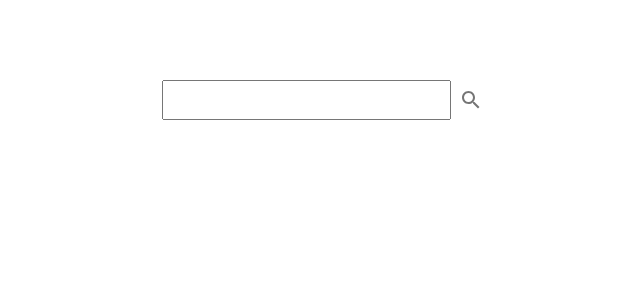
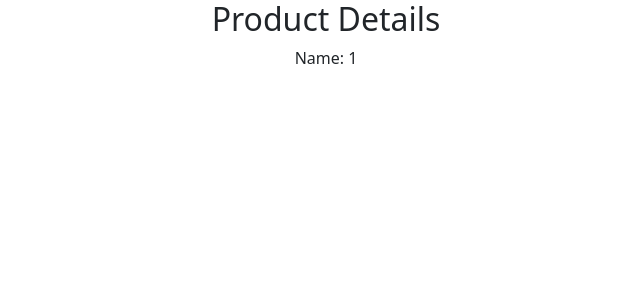
Before and after one commit to kelseyxd/IR-Search-Engine-Frontend, a React (Create React App) app: page /product/1 in a window 1280 px wide. Shown: the top 300 px of the page, without its empty margins (314-954 px from the left). Built offline with nearby package versions, Linux system fonts and the light colour scheme.

Commit message:
1. Changed the display of products on the main page. 2. After clicking on a product, user will be redirected to another page which contains the reviews

```diff
--- a/package.json
+++ b/package.json
@@ -14,6 +14,7 @@
     "bootstrap": "^5.3.3",
     "react": "^18.2.0",
     "react-dom": "^18.2.0",
+    "react-router-dom": "^6.22.3",
     "react-scripts": "5.0.1",
     "web-vitals": "^2.1.4"
   },
--- a/src/App.js
+++ b/src/App.js
@@ -1,12 +1,22 @@
+import React from 'react';
 import './App.css';
-import 'bootstrap/dist/css/bootstrap.min.css'
-import ListProducts from './components/ListProducts'
+import 'bootstrap/dist/css/bootstrap.min.css';
+import { BrowserRouter as Router, Routes, Route } from 'react-router-dom';
+import ListProducts from './components/ListProducts';
+import ProductDetails from './components/ProductDetails';
 
 function App() {
   return (
-    <div className="App">
-      <ListProducts/>
-    </div>
+    <Router>
+      <div className="App">
+        <Routes>
+          <Route path="/" element={<ListProducts />} />
+          <Route path="/product/:productName" element={<ProductDetails />} /> {/* ':productName:' This part is dynamic. Whatever value is in this segment of the URL after ':' will be passed to the ProductDetails component as a prop named productName.  */}
+
+
+        </Routes>
+      </div>
+    </Router>
   );
 }
 
--- a/src/components/ListProducts.jsx
+++ b/src/components/ListProducts.jsx
@@ -3,6 +3,7 @@ import 'bootstrap/dist/css/bootstrap.min.css'
 import ProductService from '../services/ProductService';
 import IconButton from '@mui/material/IconButton';
 import SearchIcon from '@mui/icons-material/Search';
+import { Link } from 'react-router-dom'; // Import Link
 
 class ListProducts extends Component {
 
@@ -49,19 +50,23 @@ class ListProducts extends Component {
                     </IconButton>
                 </div>
                 {this.state.showNoResultsMessage && <p>There are no documents matching your search</p>}
-                {   // js code
+                {
                     this.state.products.map(product => (
-                        <div className="col-sm-4" key={product.id}>
-                            <div className="card mb-3">
-                                <img className="card-img-top" src="..." alt="image" />
-                                <div className="card-body">
-                                    <h5 className="card-title">{product.name}</h5>
-                                    <p className="card-text">Review: {product.description}</p>
-                                    <p className="card-text">Price: ${product.price}</p>
-                                    <a href="#" className="btn btn-primary">More Info</a>
+                        <Link to={`/product/${product.name}`} style={{ textDecoration: 'none', color: 'inherit' }} key={product.name}>
+                            <div key={product.id} className="row mb-3">
+                                <div className="col-3">
+                                    <img className="img-fluid" src="https://i.dell.com/is/image/DellContent/content/dam/ss2/product-images/dell-client-products/notebooks/xps-notebooks/xps-15-9530/media-gallery/touch-black/notebook-xps-15-9530-t-black-gallery-1.psd?fmt=png-alpha&pscan=auto&scl=1&hei=402&wid=654&qlt=100,1&resMode=sharp2&size=654,402&chrss=full" alt={product.name} />
+                                </div>
+                                <div className="col-8">
+                                    <h5 style={{textAlign : "left"}}>{product.name}</h5>
+                                    <p style={{textAlign : "left"}}>Review: {product.content}</p>
+                                    <p style={{textAlign : "left"}}>Category: {product.category}</p>
+                                </div>
+                                <div className="col-1">
+                                    <p style={{textAlign : "left"}}>${product.price}</p>
                                 </div>
                             </div>
-                        </div>
+                        </Link>
                     ))
                 }
             </div>
--- /dev/null
+++ b/src/components/ProductDetails.jsx
@@ -0,0 +1,15 @@
+import React from 'react';
+import { useParams } from 'react-router-dom';
+
+const ProductDetails = () => {
+  const { productName } = useParams(); // This hook allows you to grab the productName from the URL // equivalent to const productName = useParams().productName;
+
+  return (
+    <div>
+      <h2>Product Details</h2>
+      <p>Name: {productName}</p>
+    </div>
+  );
+}
+
+export default ProductDetails;
```
Also changed, not shown: src/index.css (line endings or trailing spaces), 1 other file (tests, documents, lock files or other folders).
